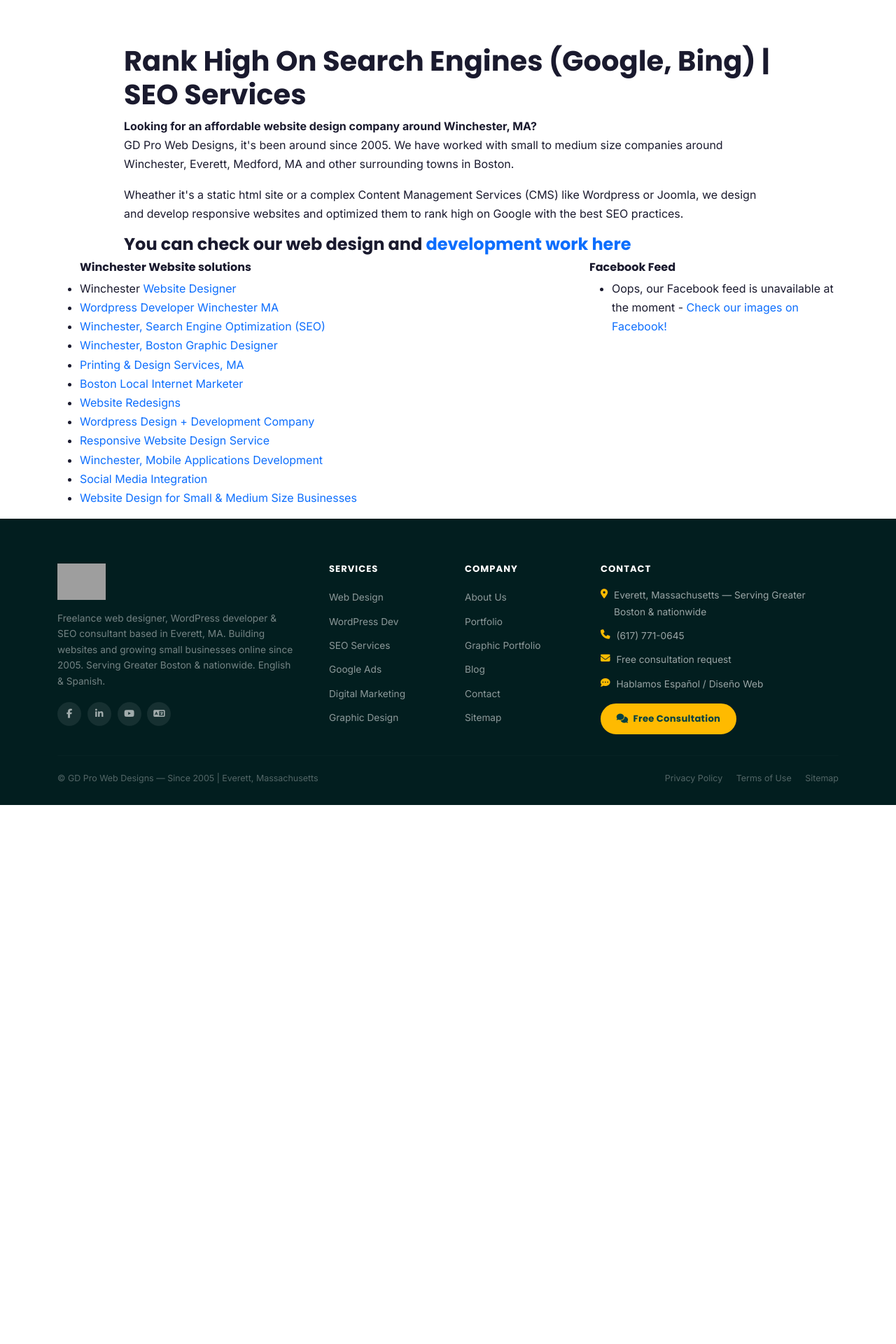
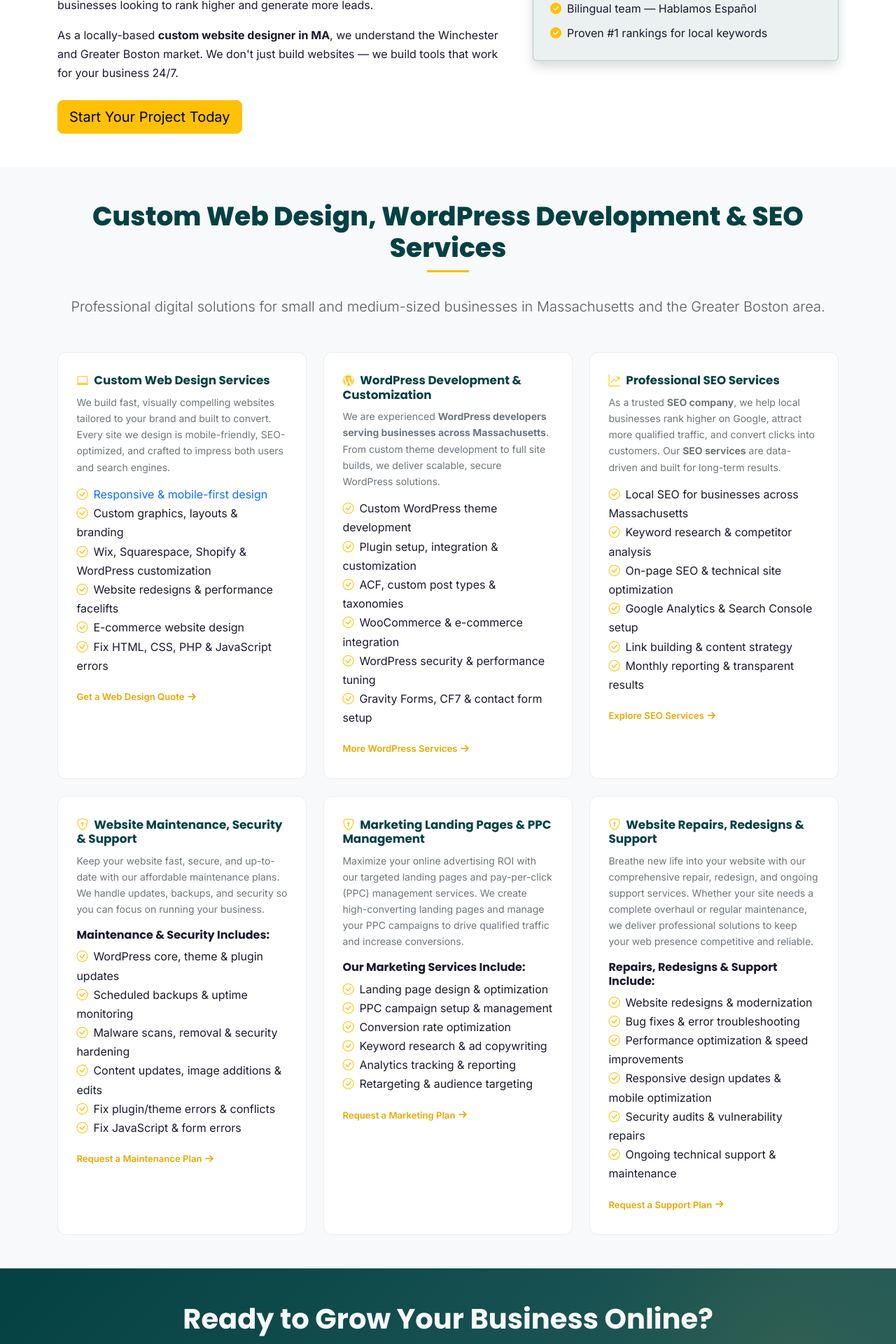
Before and after one commit to GDweb91/GD-2013, a PHP site: page /web-designer-winchester-ma.html in a window 1280 px wide. Shown: the part 1339-3259 px from the top of the page at 70% size. Before the commit the page ends 2489 px from the top, so only its background shows below. Run offline with PHP 8.4, Linux system fonts and the light colour scheme; grey boxes are pictures that could not be loaded.

Commit message:
Redesign Winchester page to modern hero/services template; fix markup bugs
- Convert legacy layout to the modern hero + trust-bar + services + CTA
  template (matching index.html design system)
- Fix invalid <video> with image/jpeg source: use <img> for the static
  hero, and extend .hero-video-wrap cover rule to images in custom.css
- Normalize all contact links to canonical /gd-blog/contact-us
- Fix Bootstrap 4 col-xs-6 -> col-6 for Bootstrap 5

Co-Authored-By: Claude Opus 4.8 <noreply@anthropic.com>

```diff
--- a/css/custom.css
+++ b/css/custom.css
@@ -491,7 +491,8 @@ section { scroll-margin-top: 76px; }
   inset: 0;
   z-index: 0;
 }
-.hero-video-wrap video {
+.hero-video-wrap video,
+.hero-video-wrap img {
   width: 100%; height: 100%;
   object-fit: cover;
   display: block;
--- a/web-designer-winchester-ma.html
+++ b/web-designer-winchester-ma.html
@@ -25,6 +25,8 @@
   <meta name="ICBM" content="42.40843, -71.053662">
   <!-- Bootstrap 5.3 -->
   <link href="https://cdn.jsdelivr.net/npm/bootstrap@5.3.2/dist/css/bootstrap.min.css" rel="stylesheet">
+  <!-- Bootstrap Icons -->
+  <link rel="stylesheet" href="https://cdn.jsdelivr.net/npm/bootstrap-icons@1.11.0/font/bootstrap-icons.css">
   <!-- Font Awesome 6 -->
   <link rel="stylesheet" href="https://cdnjs.cloudflare.com/ajax/libs/font-awesome/6.5.0/css/all.min.css">
   <!-- Google Fonts -->
@@ -103,95 +105,341 @@
     </div>
   </div>
 </nav>
+<!-- ================================================================
+     HERO
+     ================================================================ -->
+<section id="hero" aria-label="Hero">
+   <div class="hero-video-wrap">
+    <img src="img/boston-freelance-website-designer.jpg"
+         alt="" aria-hidden="true" loading="eager">
+  </div>
+  <div class="hero-overlay"></div>
+  <div class="container">
+    <div class="row align-items-center gy-4">
 
-<div class="clearfix"></div>
-
-<section id="content" class="container my-5">
-
-	<header class="page-header">
-
-		<h2 class=""> Web Design Company Winchester, MA | Freelance </h2>
-
-        <h5 class="fs-5">Responsive Website Design | Wordpress Development |Affordable Marketing Services</h5>
-		<div class="container">
-			<div class="row d-flex justify-content-between">
-				<div class="col text-center">
-					<a href="inicio.html" class="button no-bg" title="Programador de Paginas Web Boston MA" target="_blank">Hablamos Espa&ntilde;ol</a>
+      <!-- Left: Copy -->
+      <div class="col-lg-7">
+        <div class="hero-pill">
+          <i class="fas fa-map-marker-alt"></i>
+          Winchester, MA &mdash; 3 Miles from Boston
         </div>
 
-				<div class="col text-center">
-					<a href="portfolio-website-design-development-boston-ma.html" title="Boston  Web Designer" class="button no-bg align-right">
-					Check Our  Work  <img src="img/tmp-imgs/icon-grid.png" alt="Boston Web Design &amp; Development" class="icon"></a>
+        <h1 class="hero-title">
+         Web Design Company &amp;<em>Wordpress Developer</em><br>
+         in Winchester, MA
+        </h1>
+
+        <p class="hero-sub">
+          Professional web design &amp; WordPress development for
+          small businesses in Winchester and the Greater Boston area.
+          <strong style="color:var(--accent)">Rank higher. Get found. Grow faster.</strong>
+        </p>
+
+        <div class="hero-cta-row">
+          <a href="/gd-blog/contact-us" class="btn-gold">
+            <i class="fas fa-search me-1"></i> Get a Free Web Design Quote
+          </a>
+          <a href="#services" class="btn-outline-gold">View Our Services</a>
+        </div>
+
+        <p class="hero-phone">
+          <i class="fas fa-phone-alt me-1"></i> Call or Text:
+          <a href="tel:6177710645">(617) 771-0645</a>
+        </p>
+
+        <div class="hero-tag-row">
+          <span class="hero-tag"><i class="fas fa-check-circle"></i> White-Hat SEO Only</span>
+          <span class="hero-tag"><i class="fas fa-star"></i> Serving MA Since 2005</span>
+          <span class="hero-tag"><i class="fas fa-comment-dots"></i> Hablamos Español</span>
+          <span class="hero-tag"><i class="fas fa-dollar-sign"></i> Freelance Pricing</span>
         </div>
       </div>
 
-		</div><!-- end container -->
+      <!-- Right: Image card -->
+      <div class="col-lg-5 d-none d-lg-block">
+        <div class="hero-img-card">
+          <img src="img/seo-services/local-SEO-services-boston.webp"
+               alt="Local SEO services for small businesses in Winchester MA — GD Pro Web Designs">
+        </div>
+      </div>
 
-	</header><!-- end .page-header -->
+    </div>
+  </div>
 </section>
-<section id="main3">
+
+
+<!-- ================================================================
+     TRUST BAR
+     ================================================================ -->
+<section id="trust-bar" aria-label="Stats">
   <div class="container">
-		<div class="row">
-			<div class="col-8 mx-auto pb-5">
-				<ul>
-        			<li>
+    <div class="row justify-content-center align-items-center g-2">
 
-				<a href="http://mayasolmexicangrill.com" title="Winchester &amp; Somerville Web Designer" target="_blank">
-					<img src="img/web-development/freelance-web-design-services.jpg" width="100%" class="img-fluid" alt="Freelance Wordpress Designer Winchester, MA">
-				</a>
-					</li>
-					<li>
+      <div class="col-6 col-sm-auto">
+        <div class="trust-item">
+          <div>
+            <div class="trust-num">20<sup>+</sup></div>
+            <div class="trust-lbl">Years<br>Experience</div>
+          </div>
+        </div>
+      </div>
+      <div class="col-auto d-none d-sm-block"><div class="trust-sep"></div></div>
 
-				<a href="http://johnhubertroofing.com" title="Web Design For Contractors" target="_blank">
-					<img src="img/web-development/affordable-freelance-web-design-0.jpg"  class="img-fluid" alt="Website Developer Winchester, MA" width="100%">
-				</a>
-					</li>
+      <div class="col-6 col-sm-auto">
+        <div class="trust-item">
+          <div>
+            <div class="trust-num">50<sup>+</sup></div>
+            <div class="trust-lbl">Clients<br>Served</div>
+          </div>
+        </div>
+      </div>
+      <div class="col-auto d-none d-sm-block"><div class="trust-sep"></div></div>
+
+      <div class="col-6 col-sm-auto">
+        <div class="trust-item">
+          <div>
+            <div class="trust-num">15<sup>+</sup></div>
+            <div class="trust-lbl">MA Cities<br>Covered</div>
+          </div>
+        </div>
+      </div>
+      <div class="col-auto d-none d-sm-block"><div class="trust-sep"></div></div>
+
+      <div class="col-6 col-sm-auto">
+        <div class="trust-item">
+          <div>
+            <div class="trust-num">100<sup>%</sup></div>
+            <div class="trust-lbl">White-Hat<br>SEO</div>
+          </div>
+        </div>
+      </div>
+      <div class="col-auto d-none d-sm-block"><div class="trust-sep"></div></div>
+
+      <div class="col-12 col-sm-auto text-center">
+        <!-- Bilingual badge -->
+        <span style="display:inline-flex;align-items:center;gap:.45rem;background:rgba(255,186,0,.08);border:1px solid rgba(255,186,0,.22);color:var(--accent-dark);font-size:.78rem;font-weight:600;padding:.3rem .85rem;border-radius:50px;">
+          <i class="fas fa-language"></i> EN &amp; ES
+        </span>
+      </div>
+
+    </div>
+  </div>
+</section>
+
+<!-- ══════════════════════════════════════════════
+     INTRO / VALUE PROPOSITION
+══════════════════════════════════════════════ -->
+<section class="py-5">
+  <div class="container">
+    <div class="row align-items-center g-5">
+      <div class="col-lg-7">
+        <span class="section-badge">What We Do</span>
+        <h2 class="section-title mb-4"> Web Design &amp; Development in Winchester, MA</h2>
+        <p>
+          Looking for a reliable <strong>web designer in Winchester, MA</strong>? GD Pro Web Designs (JA Armira freelance web designer) has been helping local businesses build a powerful online presence since 2005. We combine creative design, smart development, and data-driven SEO to give your business the edge it deserves.
+        </p>
+        <p>
+          Whether you need a brand-new website, a redesign of an outdated site, or a <a href="wordpress-developer-boston-ma.html" style="text-decoration:underline; color:var(--primary);"><strong>custom WordPress development</strong></a> solution, our team delivers professional results on time and on budget. We also specialize in <a href="organic-search-engine-optimization-boston.html" style="text-decoration:underline; color:inherit;"><strong>SEO services for Winchester, MA</strong></a> businesses looking to rank higher and generate more leads.
+        </p>
+        <p>
+          As a locally-based <strong>custom website designer in MA</strong>, we understand the Winchester and Greater Boston market. We don't just build websites — we build tools that work for your business 24/7.
+        </p>
+        <a href="/gd-blog/contact-us" class="btn btn-warning btn-lg mt-2">Start Your Project Today</a>
+      </div>
+
+      <div class="col-lg-5">
+        <div class="p-4 rounded shadow" style="background:rgba(9, 69, 70, 0.08);border:1px solid rgba(7, 69, 72, 0.22);">
+          <h3 class="h4 text-dark mb-3"><i class="bi bi-award-fill me-2"></i>Why Winchester Businesses Choose Us</h3>
+          <ul class="list-unstyled mb-0">
+            <li class="mb-2"><i class="bi bi-check-circle-fill text-warning me-2"></i>20+ years of web design experience</li>
+            <li class="mb-2"><i class="bi bi-check-circle-fill text-warning me-2"></i>Mobile-first, Google-friendly designs</li>
+            <li class="mb-2"><i class="bi bi-check-circle-fill text-warning me-2"></i>Transparent, flat-rate pricing</li>
+            <li class="mb-2"><i class="bi bi-check-circle-fill text-warning me-2"></i>Local SEO expertise for MA businesses</li>
+            <li class="mb-2"><i class="bi bi-check-circle-fill text-warning me-2"></i>Dedicated support after launch</li>
+            <li class="mb-2"><i class="bi bi-check-circle-fill text-warning me-2"></i>Bilingual team — Hablamos Espa&ntilde;ol</li>
+            <li class="mb-0"><i class="bi bi-check-circle-fill text-warning me-2"></i>Proven #1 rankings for local keywords</li>
           </ul>
         </div>
-		</div>
-		<div class="row">
-			<div class="col-10 mx-auto">
-
-			  <h1 class="">Rank High On Search Engines (Google, Bing) | SEO Services</h1>
-
-
-				<p><strong>Looking for an affordable website design company around Winchester, MA?</strong><br>
-			    GD Pro Web Designs, it's been around since 2005. We have worked with small to medium size companies around Winchester, Everett, Medford, MA and other surrounding towns in Boston.</p>
-				<p>Wheather it's a static html site or a complex Content Management Services (CMS) like Wordpress or Joomla, we design and develop responsive websites and optimized them to rank high on Google with the best SEO practices. </p>
-
-
-				<h4>You can check our web design and  <a href="portfolio-website-design-development-boston-ma.html"> development work here</a></h4>
       </div>
     </div>
   </div>
 </section>
 
-<section class="container">
 
+<!-- ══════════════════════════════════════════════
+     SERVICES SECTION
+══════════════════════════════════════════════ -->
+<section id="services" class="py-5 bg-light" aria-labelledby="services-heading" >
+  <div class="container">
+    <div class="text-center mb-5">
+      <h2 class="section-title centered d-inline-block mb-3">Custom Web Design, WordPress Development &amp; SEO Services</h2>
+      <p class="lead text-muted mt-3">Professional digital solutions for small and medium-sized businesses in Massachusetts and the Greater Boston area.</p>
+    </div>
 
+    <div class="row g-4">
+
+      <!-- Web Design -->
+      <div class="col-md-6 col-lg-4">
+        <!-- <div class="card shadow service-card h-100"> -->
+          <div class="svc-card">
+            <h4 class=""><i class="bi bi-laptop me-2 text-warning"></i>Custom Web Design Services</h4>
+            <p>We build fast, visually compelling websites tailored to your brand and built to convert. Every site we design is mobile-friendly, SEO-optimized, and crafted to impress both users and search engines.</p>
+            <ul class="list-unstyled">
+              <li class=""><i class="bi bi-check-circle text-warning me-2"></i><a href="responsive-web-design-development-boston-ma.html">Responsive &amp; mobile-first design</a></li>
+              <li class=""><i class="bi bi-check-circle text-warning me-2"></i>Custom graphics, layouts &amp; branding</li>
+              <li class=""><i class="bi bi-check-circle text-warning me-2"></i>Wix, Squarespace, Shopify &amp; WordPress customization</li>
+              <li class=""><i class="bi bi-check-circle text-warning me-2"></i>Website redesigns &amp; performance facelifts</li>
+              <li class=""><i class="bi bi-check-circle text-warning me-2"></i>E-commerce website design</li>
+              <li class=""><i class="bi bi-check-circle text-warning me-2"></i>Fix HTML, CSS, PHP &amp; JavaScript errors</li>
+            </ul>
+            <a href="/gd-blog/contact-us" class="svc-link">Get a Web Design Quote <i class="fas fa-arrow-right"></i></a>
+          </div>
+        <!-- </div> -->
+      </div>
+
+      <!-- WordPress Development -->
+      <div class="col-md-6 col-lg-4">
+        <!-- <div class="card shadow service-card h-100"> -->
+          <div class="svc-card">
+            <h4 class=""><i class="bi bi-wordpress me-2 text-warning"></i>WordPress Development &amp; Customization</h4>
+            <p>We are experienced <strong>WordPress developers serving businesses across Massachusetts</strong>. From custom theme development to full site builds, we deliver scalable, secure WordPress solutions.</p>
+            <ul class="list-unstyled">
+              <li class=""><i class="bi bi-check-circle text-warning me-2"></i>Custom WordPress theme development</li>
+              <li class=""><i class="bi bi-check-circle text-warning me-2"></i>Plugin setup, integration &amp; customization</li>
+              <li class=""><i class="bi bi-check-circle text-warning me-2"></i>ACF, custom post types &amp; taxonomies</li>
+              <li class=""><i class="bi bi-check-circle text-warning me-2"></i>WooCommerce &amp; e-commerce integration</li>
+              <li class=""><i class="bi bi-check-circle text-warning me-2"></i>WordPress security &amp; performance tuning</li>
+              <li class=""><i class="bi bi-check-circle text-warning me-2"></i>Gravity Forms, CF7 &amp; contact form setup</li>
+            </ul>
+            <a href="wordpress-developer-boston-ma.html" class="svc-link">More WordPress Services <i class="fas fa-arrow-right"></i></a>
+          </div>
+        <!-- </div> -->
+      </div>
+
+      <!-- SEO Services -->
+      <div class="col-md-6 col-lg-4">
+        <!-- <div class="card shadow service-card h-100"> -->
+          <div class="svc-card">
+            <h4 class=""><i class="bi bi-graph-up-arrow me-2 text-warning"></i>Professional SEO Services</h4>
+            <p>As a trusted <strong>SEO company</strong>, we help local businesses rank higher on Google, attract more qualified traffic, and convert clicks into customers. Our <strong>SEO services</strong> are data-driven and built for long-term results.</p>
+            <ul class="list-unstyled">
+              <li class=""><i class="bi bi-check-circle text-warning me-2"></i>Local SEO for businesses across Massachusetts</li>
+              <li class=""><i class="bi bi-check-circle text-warning me-2"></i>Keyword research &amp; competitor analysis</li>
+              <li class=""><i class="bi bi-check-circle text-warning me-2"></i>On-page SEO &amp; technical site optimization</li>
+              <li class=""><i class="bi bi-check-circle text-warning me-2"></i>Google Analytics &amp; Search Console setup</li>
+              <li class=""><i class="bi bi-check-circle text-warning me-2"></i>Link building &amp; content strategy</li>
+              <li class=""><i class="bi bi-check-circle text-warning me-2"></i>Monthly reporting &amp; transparent results</li>
+            </ul>
+            <a href="organic-search-engine-optimization-boston.html" class="svc-link">Explore SEO Services <i class="fas fa-arrow-right"></i></a>
+          </div>
+        <!-- </div> -->
+      </div>
+
+      <!-- Website Maintenance -->
+      <div class="col-md-6 col-lg-4">
+        <!-- <div class="card shadow service-card h-100"> -->
+          <div class="svc-card">
+            <h4 class=""><i class="bi bi-shield-lock me-2 text-warning"></i>Website Maintenance, Security &amp; Support</h4>
+            <p>Keep your website fast, secure, and up-to-date with our affordable maintenance plans. We handle updates, backups, and security so you can focus on running your business.</p>
+            <h5 class="h6 mt-3 fw-bold">Maintenance &amp; Security Includes:</h5>
+            <ul class="list-unstyled">
+              <li class=""><i class="bi bi-check-circle text-warning me-2"></i>WordPress core, theme &amp; plugin updates</li>
+              <li class=""><i class="bi bi-check-circle text-warning me-2"></i>Scheduled backups &amp; uptime monitoring</li>
+              <li class=""><i class="bi bi-check-circle text-warning me-2"></i>Malware scans, removal &amp; security hardening</li>
+              <li class=""><i class="bi bi-check-circle text-warning me-2"></i>Content updates, image additions &amp; edits</li>
+              <li class=""><i class="bi bi-check-circle text-warning me-2"></i>Fix plugin/theme errors &amp; conflicts</li>
+              <li class=""><i class="bi bi-check-circle text-warning me-2"></i>Fix JavaScript &amp; form errors</li>
+            </ul>
+            <a href="/gd-blog/contact-us" class="svc-link">Request a Maintenance Plan <i class="fas fa-arrow-right"></i></a>
+          </div>
+        <!-- </div> -->
+      </div>
+
+      <div class="col-md-6 col-lg-4">
+        <!-- <div class="card shadow service-card h-100"> -->
+          <div class="svc-card">
+            <h4 class=""><i class="bi bi-shield-lock me-2 text-warning"></i>Marketing Landing Pages &amp; PPC Management</h4>
+            <p>Maximize your online advertising ROI with our targeted landing pages and pay-per-click (PPC) management services. We create high-converting landing pages and manage your PPC campaigns to drive qualified traffic and increase conversions.</p>
+            <h5 class="h6 mt-3 fw-bold">Our Marketing Services Include:</h5>
+            <ul class="list-unstyled">
+              <li class=""><i class="bi bi-check-circle text-warning me-2"></i>Landing page design &amp; optimization</li>
+              <li class=""><i class="bi bi-check-circle text-warning me-2"></i>PPC campaign setup &amp; management</li>
+              <li class=""><i class="bi bi-check-circle text-warning me-2"></i>Conversion rate optimization</li>
+              <li class=""><i class="bi bi-check-circle text-warning me-2"></i>Keyword research &amp; ad copywriting</li>
+              <li class=""><i class="bi bi-check-circle text-warning me-2"></i>Analytics tracking &amp; reporting</li>
+              <li class=""><i class="bi bi-check-circle text-warning me-2"></i>Retargeting &amp; audience targeting</li>
+            </ul>
+            <a href="/gd-blog/contact-us" class="svc-link">Request a Marketing Plan <i class="fas fa-arrow-right"></i></a>
+          </div>
+        <!-- </div> -->
+      </div>
+      <div class="col-md-6 col-lg-4">
+        <!-- <div class="card shadow service-card h-100"> -->
+          <div class="svc-card">
+            <h4 class=""><i class="bi bi-shield-lock me-2 text-warning"></i>Website Repairs, Redesigns &amp; Support</h4>
+            <p>Breathe new life into your website with our comprehensive repair, redesign, and ongoing support services. Whether your site needs a complete overhaul or regular maintenance, we deliver professional solutions to keep your web presence competitive and reliable.</p>
+            <h5 class="h6 mt-3 fw-bold">Repairs, Redesigns &amp; Support Include:</h5>
+            <ul class="list-unstyled">
+              <li class=""><i class="bi bi-check-circle text-warning me-2"></i>Website redesigns &amp; modernization</li>
+              <li class=""><i class="bi bi-check-circle text-warning me-2"></i>Bug fixes &amp; error troubleshooting</li>
+              <li class=""><i class="bi bi-check-circle text-warning me-2"></i>Performance optimization &amp; speed improvements</li>
+              <li class=""><i class="bi bi-check-circle text-warning me-2"></i>Responsive design updates &amp; mobile optimization</li>
+              <li class=""><i class="bi bi-check-circle text-warning me-2"></i>Security audits &amp; vulnerability repairs</li>
+              <li class=""><i class="bi bi-check-circle text-warning me-2"></i>Ongoing technical support &amp; maintenance</li>
+            </ul>
+            <a href="/gd-blog/contact-us" class="svc-link">Request a Support Plan <i class="fas fa-arrow-right"></i></a>
+          </div>
+        <!-- </div> -->
+      </div>
+
+    </div><!-- end row -->
+  </div>
+</section>
+<!-- ══════════════════════════════════════════════
+     CTA SECTION
+══════════════════════════════════════════════ -->
+<section class="cta-section py-5 text-light text-center" id="cta-band">
+  <div class="container">
+    <h2 class="display-6 fw-bold mb-3">Ready to Grow Your Business Online?</h2>
+    <p class="lead mb-4">
+      Whether you need a brand-new website, a redesign, WordPress development, or an SEO boost in Winchester — we're here to help. Let's build something great together.
+    </p>
+    <div>
+      <a href="/gd-blog/contact-us" class="btn btn-warning btn-lg me-2 mb-2">Free Web Design Quote</a>
+      <a href="/gd-blog/contact-us" class="btn btn-outline-light btn-lg mb-2">Free SEO Consultation</a>
+    </div>
+    <p class="mt-4 mb-0">
+      <i class="bi bi-telephone-fill me-2 text-warning"></i>
+      Call or text us directly: <a href="tel:6177710645" class="text-warning fw-bold">(617) 771-0645</a>
+    </p>
+  </div>
+</section>
+<section class="py-5 bg-dark-teal text-light">
+
+<div class="container">
   <div class="row">
 
-			<div class="col-lg-8 col-xs-6">
+			<div class="col-lg-8 col-6">
 				<ul class="categories">
 					<h6 class="widget-title">Winchester Website solutions </h6>
-				<li>Winchester<a href="everett-ma-local-seo-services.html"> Website Designer</a></li>
-				<li><a href="#"> Wordpress Developer Winchester MA</a></li>
-				<li><a href="organic-search-engine-optimization-boston.html">Winchester, Search Engine Optimization (SEO) </a></li>
-				<li><a href="#">Winchester, Boston Graphic Designer</a></li>
-				<li><a href="#">Printing &amp; Design Services, MA </a></li>
-				<li><a href="everett-ma-local-seo-services.html">Boston Local Internet Marketer </a></li>
-                <li><a href="#">Website Redesigns </a></li>
-                <li><a href="#">Wordpress Design + Development Company </a></li>
-                <li><a href="#">Responsive Website Design Service </a></li>
+				<li>Winchester Website Designer</li>
+				<li>Wordpress Developer Winchester MA</li>
+				<li>Winchester, Search Engine Optimization (SEO)</li>
+				<li>Winchester, Boston Graphic Designer</li>
+				<li>Printing &amp; Design Services, MA</li>
+				<li>Boston Local Internet Marketer</li>
+                <li>Website Redesigns</li>
+                <li>Wordpress Design + Development Company</li>
+                <li>Responsive Website Design Service</li>
 
-                <li><a href="#">Winchester,  Mobile Applications Development</a></li>
+                <li>Winchester, Mobile Applications Development</li>
 
-                <li><a href="#">Social Media Integration</a></li>
+                <li>Social Media Integration</li>
 
-                <li><a href="#">Website Design for Small &amp; Medium Size Businesses</a></li>
+                <li>Website Design for Small &amp; Medium Size Businesses</li>
 				</ul>
 			</div>
-			<div class="col-lg-4 col-xs-6">
+			<div class="col-lg-4 col-6">
 				<div class="widget">
 
 					<h6 class="widget-title">Facebook Feed</h6>
@@ -204,6 +452,8 @@
 			</div>
 
 		</div><!-- end .row -->
+</div>
+
 </section><!-- end -->
 
 <footer id="footer" aria-label="Site footer">
```
Lines whose indentation alone changed are shown as unchanged.
